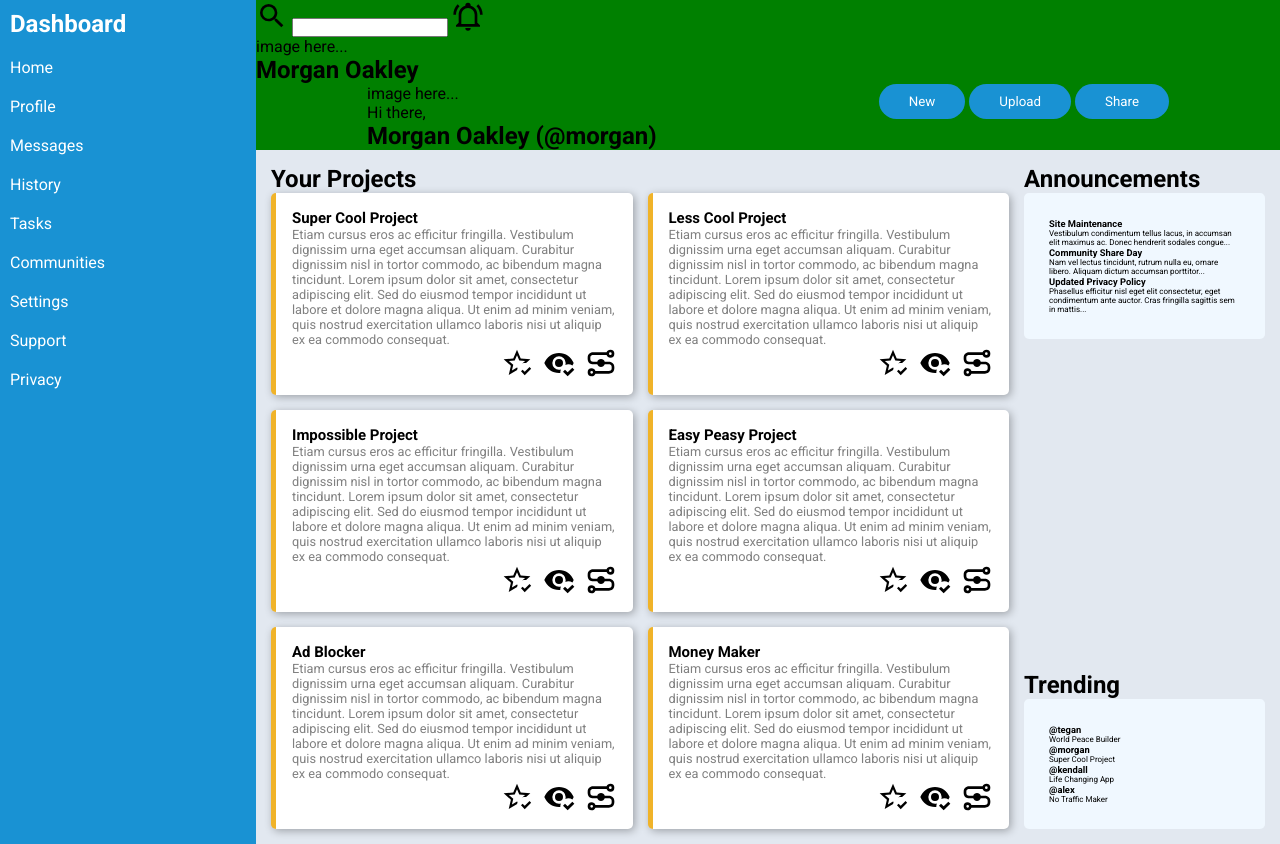
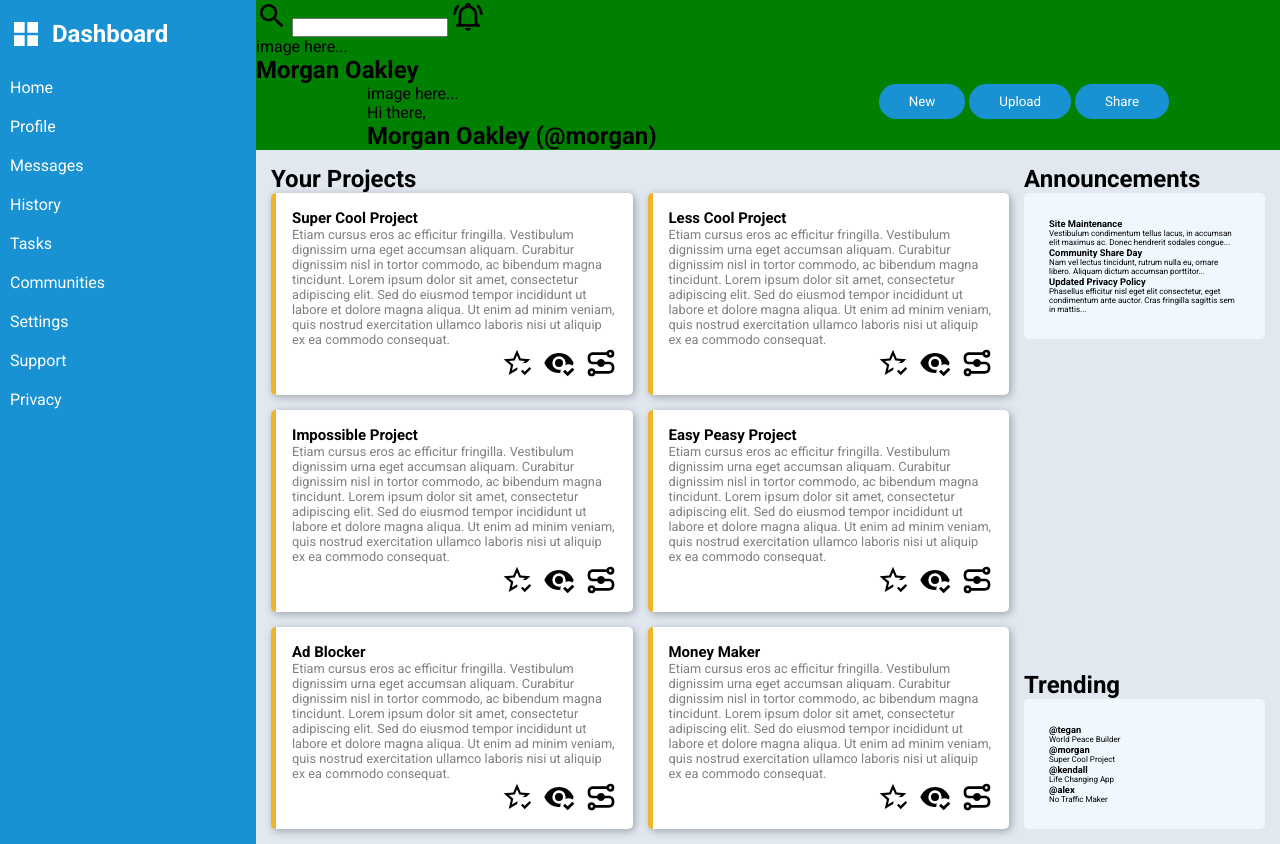
Before and after one commit to meowsec1/admin-dashboard, a plain HTML site: page index.html in a window 1280 px wide. Drawn offline with Linux system fonts and the light colour scheme.

Commit message:
more styling fixes

```diff
--- a/index.html
+++ b/index.html
@@ -11,7 +11,10 @@
 <body>
     <div class="container">
         <div class="sidebar">
-            <h2>Dashboard</h2>
+            <div class="logo">
+                <svg class="icon" xmlns="http://www.w3.org/2000/svg" fill="white" viewBox="0 0 24 24"><path d="M3,11H11V3H3M3,21H11V13H3M13,21H21V13H13M13,3V11H21V3" /></svg>
+                <h2>Dashboard</h2>
+            </div>
             <ul>
                 <li>Home</li>
                 <li>Profile</li>
--- a/style.css
+++ b/style.css
@@ -25,6 +25,11 @@ body {
     grid-row: 1 / 4;
 }
 .sidebar h2, .sidebar li {
+    padding: 10px;
+}
+
+.logo {
+    display: flex;
     padding: 10px;
 }
 
```
Also changed, not shown: assets/view-grid.svg (added).
